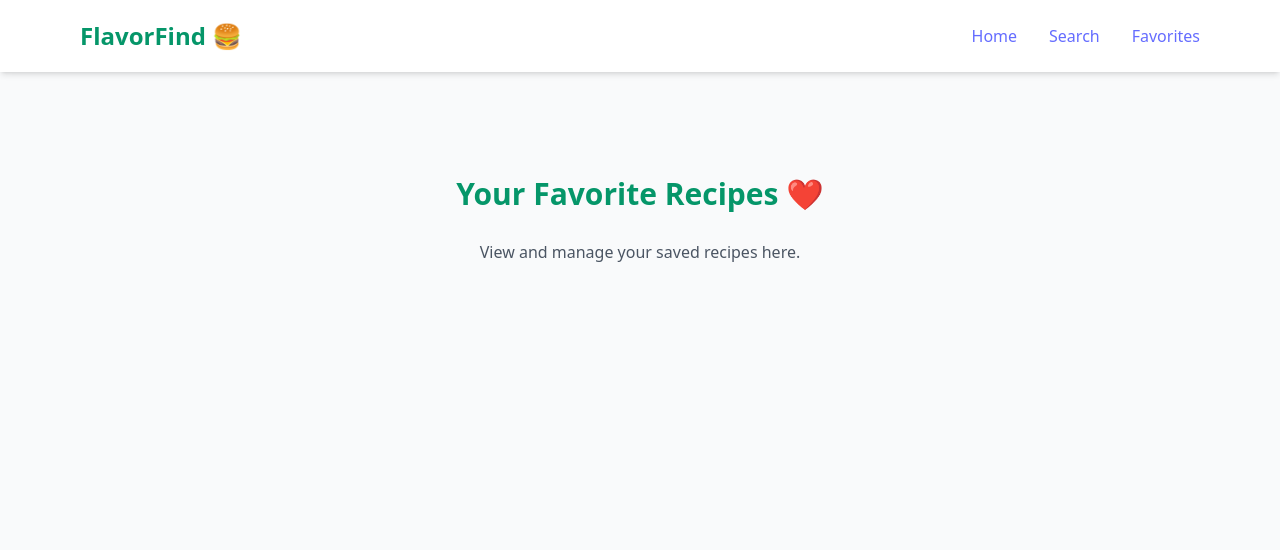
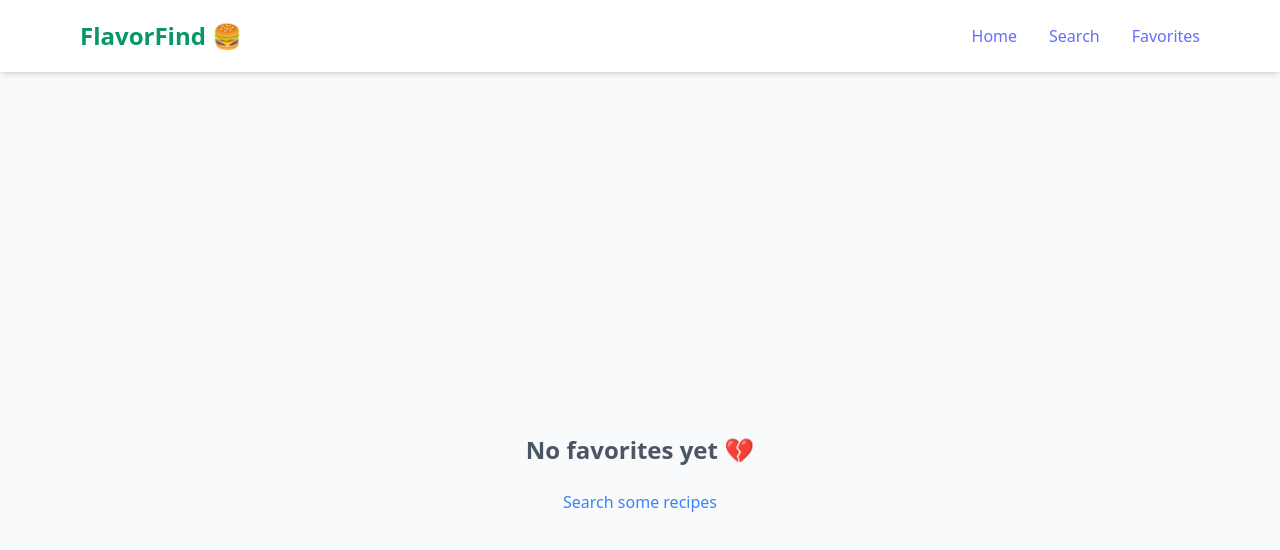
Before and after one commit to Akshaygohrava/FlavorFind-The-Explorer, a React (Vite) app: page /favorites in a window 1280 px wide. Shown: the top 550 px of the page. Built offline with nearby package versions, Linux system fonts and the light colour scheme.

Commit message:
An Favorite Update

```diff
--- a/src/App.jsx
+++ b/src/App.jsx
@@ -3,7 +3,6 @@ import { Routes, Route, Link } from "react-router-dom";
 import Home from "./pages/Home";
 import Search from "./pages/Search";
 import RecipeDetails from "./pages/RecipeDetails";
-
 import Favorites from "./pages/Favorites";
 
 export default function App() {
@@ -54,7 +53,6 @@ export default function App() {
           <Route path="/search" element={<Search />} />
           <Route path="/favorites" element={<Favorites />} />
           <Route path="/recipe/:id" element={<RecipeDetails />} />
-
         </Routes>
       </main>
     </div>
--- a/src/pages/Favorites.jsx
+++ b/src/pages/Favorites.jsx
@@ -1,8 +1,65 @@
+import { useEffect, useState } from "react";
+import { Link } from "react-router-dom";
+
 export default function Favorites() {
+  const [favorites, setFavorites] = useState([]);
+
+  useEffect(() => {
+    const saved = JSON.parse(localStorage.getItem("favorites")) || [];
+    setFavorites(saved);
+  }, []);
+
+  const removeFavorite = (id) => {
+    const updated = favorites.filter((r) => r.idMeal !== id);
+    setFavorites(updated);
+    localStorage.setItem("favorites", JSON.stringify(updated));
+  };
+
+  if (favorites.length === 0) {
+    return (
+      <div className="min-h-screen flex flex-col items-center justify-center text-center text-gray-600">
+        <p className="text-2xl font-semibold mb-3">No favorites yet 💔</p>
+        <Link to="/search" className="text-blue-500 hover:underline">
+          Search some recipes
+        </Link>
+      </div>
+    );
+  }
+
   return (
-    <div className="pt-24 text-center">
-      <h2 className="text-3xl font-bold text-emerald-600 mb-4">Your Favorite Recipes ❤️</h2>
-      <p className="text-gray-600">View and manage your saved recipes here.</p>
+    <div className="min-h-screen bg-gray-50 py-10 px-4">
+      <h1 className="text-3xl font-bold text-center mb-8">❤️ Your Favorites</h1>
+      <div className="grid sm:grid-cols-2 md:grid-cols-3 lg:grid-cols-4 gap-6">
+        {favorites.map((recipe) => (
+          <div
+            key={recipe.idMeal}
+            className="bg-white rounded-xl shadow hover:shadow-lg transition p-3"
+          >
+            <img
+              src={recipe.strMealThumb}
+              alt={recipe.strMeal}
+              className="rounded-lg w-full h-48 object-cover"
+            />
+            <div className="mt-3 text-center">
+              <h2 className="text-lg font-semibold">{recipe.strMeal}</h2>
+              <div className="mt-2 flex justify-center gap-3">
+                <Link
+                  to={`/recipe/${recipe.idMeal}`}
+                  className="bg-green-500 text-white px-3 py-1 rounded-md text-sm hover:bg-green-600"
+                >
+                  View
+                </Link>
+                <button
+                  onClick={() => removeFavorite(recipe.idMeal)}
+                  className="bg-red-500 text-white px-3 py-1 rounded-md text-sm hover:bg-red-600"
+                >
+                  Remove
+                </button>
+              </div>
+            </div>
+          </div>
+        ))}
+      </div>
     </div>
   );
 }
```
